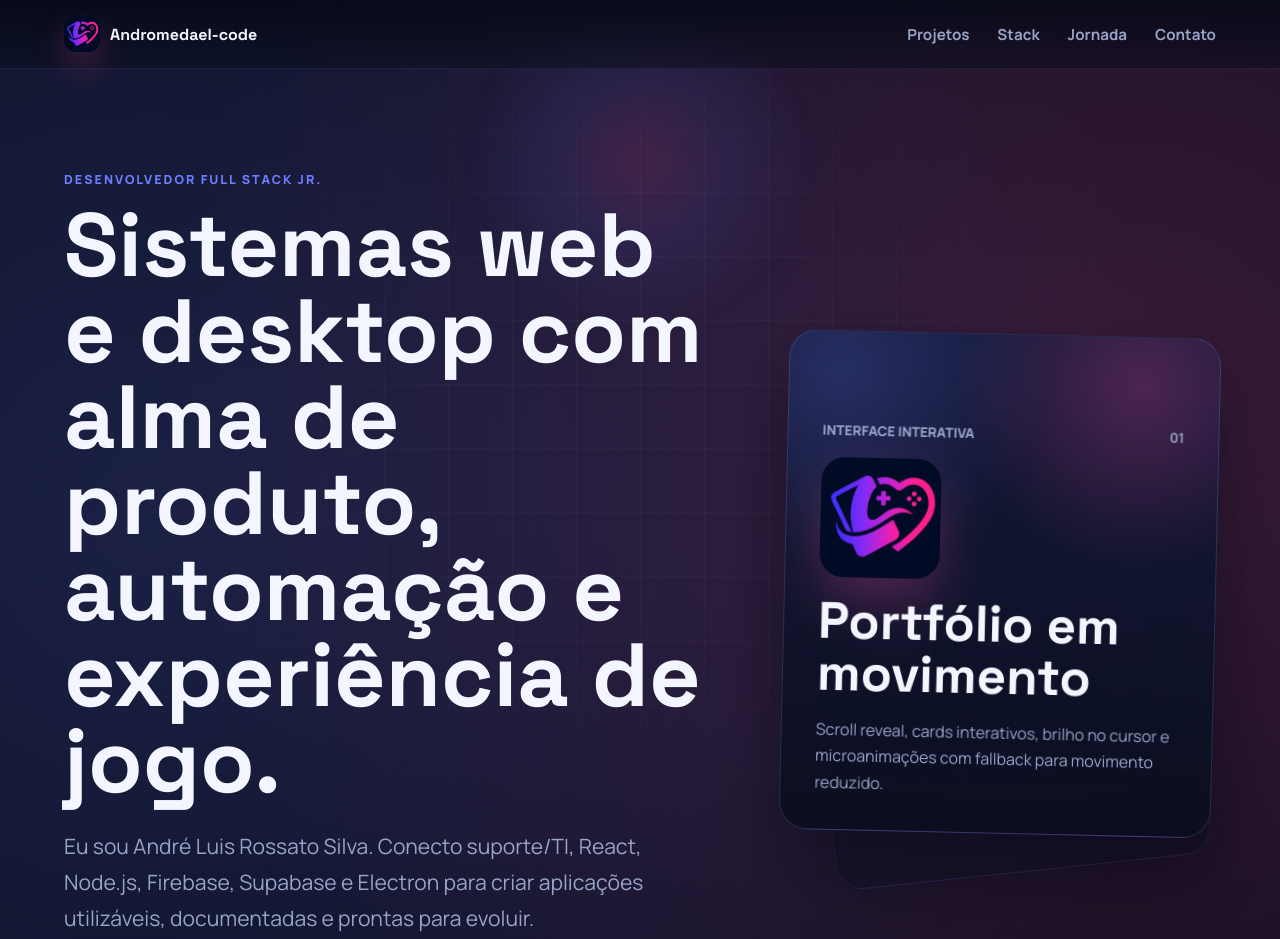
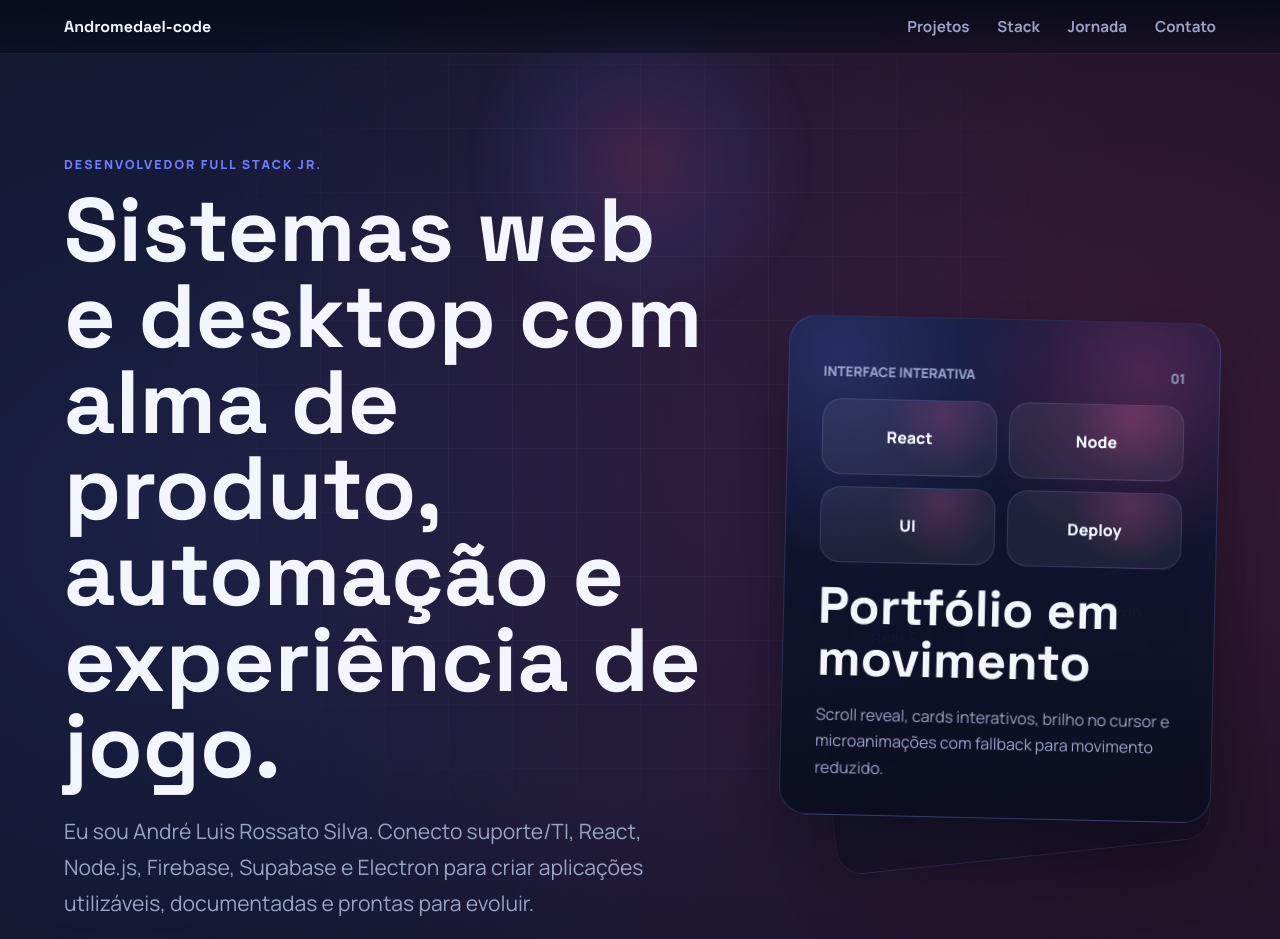
Before and after one commit to Andromedael-code/Andromedael-code, a plain HTML site: page index.html in a window 1280 px wide. Shown: the top 939 px of the page. Drawn offline with Linux system fonts and the light colour scheme.

Commit message:
Update portfolio project branding

```diff
--- a/index.html
+++ b/index.html
@@ -22,7 +22,6 @@
 
     <header class="site-header reveal">
       <a class="brand" href="#top" aria-label="Início">
-        <img src="./assets/gamematch-icon.png" alt="" width="36" height="36" />
         <span>Andromedael-code</span>
       </a>
       <nav class="nav" aria-label="Navegação principal">
@@ -63,7 +62,12 @@
               <span>Interface interativa</span>
               <strong>01</strong>
             </div>
-            <img src="./assets/gamematch-icon.png" alt="Ícone do GameMatch" />
+            <div class="hero-chip-grid" aria-hidden="true">
+              <span>React</span>
+              <span>Node</span>
+              <span>UI</span>
+              <span>Deploy</span>
+            </div>
             <h2>Portfólio em movimento</h2>
             <p>Scroll reveal, cards interativos, brilho no cursor e microanimações com fallback para movimento reduzido.</p>
           </article>
@@ -125,6 +129,10 @@
           </article>
 
           <article class="project-card reveal tilt-card" data-reveal-delay="80">
+            <div class="project-media">
+              <img src="./assets/gustech-logo.png" alt="" />
+              <span class="pulse-dot"></span>
+            </div>
             <div class="project-meta">
               <span>Produção ativa</span>
               <span>Node.js + Express</span>
@@ -141,6 +149,9 @@
           </article>
 
           <article class="project-card reveal tilt-card" data-reveal-delay="160">
+            <div class="project-media project-media--static">
+              <img src="./assets/serveai-logo.png" alt="" />
+            </div>
             <div class="project-meta">
               <span>Projeto privado</span>
               <span>Electron + Supabase</span>
@@ -148,11 +159,14 @@
             <h3>ServeAI</h3>
             <p>
               Sistema para restaurantes com PDV, cardápio online, pedidos, caixa, relatórios, WhatsApp
-              e robô de atendimento. Usei o fluxo de pagamento dele como referência para Gustech.
+              e robô de atendimento para operações comerciais.
             </p>
           </article>
 
           <article class="project-card reveal tilt-card" data-reveal-delay="240">
+            <div class="project-media project-media--static">
+              <img src="./assets/autowap-logo.png" alt="" />
+            </div>
             <div class="project-meta">
               <span>Projeto público</span>
               <span>Electron + CRM</span>
--- a/styles.css
+++ b/styles.css
@@ -107,13 +107,6 @@ main {
   font-family: "Space Grotesk", "Segoe UI", sans-serif;
   font-weight: 700;
   letter-spacing: 0;
-}
-
-.brand img {
-  width: 36px;
-  height: 36px;
-  border-radius: 12px;
-  box-shadow: 0 14px 32px rgba(255, 79, 162, 0.24);
 }
 
 .nav {
@@ -321,6 +314,25 @@ h3 {
   font-weight: 800;
 }
 
+.hero-chip-grid {
+  display: grid;
+  grid-template-columns: repeat(2, minmax(0, 1fr));
+  gap: 12px;
+}
+
+.hero-chip-grid span {
+  display: grid;
+  min-height: 76px;
+  place-items: center;
+  border: 1px solid var(--border);
+  border-radius: 20px;
+  background:
+    radial-gradient(circle at 70% 20%, rgba(255, 79, 162, 0.18), transparent 42%),
+    rgba(255, 255, 255, 0.06);
+  color: var(--text);
+  font-weight: 900;
+}
+
 .card-topline {
   display: flex;
   justify-content: space-between;
@@ -477,6 +489,15 @@ h3 {
   width: 78px;
   height: 78px;
   border-radius: 20px;
+  object-fit: contain;
+  padding: 8px;
+  background: rgba(5, 8, 22, 0.58);
+}
+
+.project-media--static::after {
+  content: "";
+  width: 16px;
+  height: 16px;
 }
 
 .pulse-dot {
```
Also changed, not shown: assets/autowap-logo.png (added), assets/gustech-logo.png (added), assets/serveai-logo.png (added).
